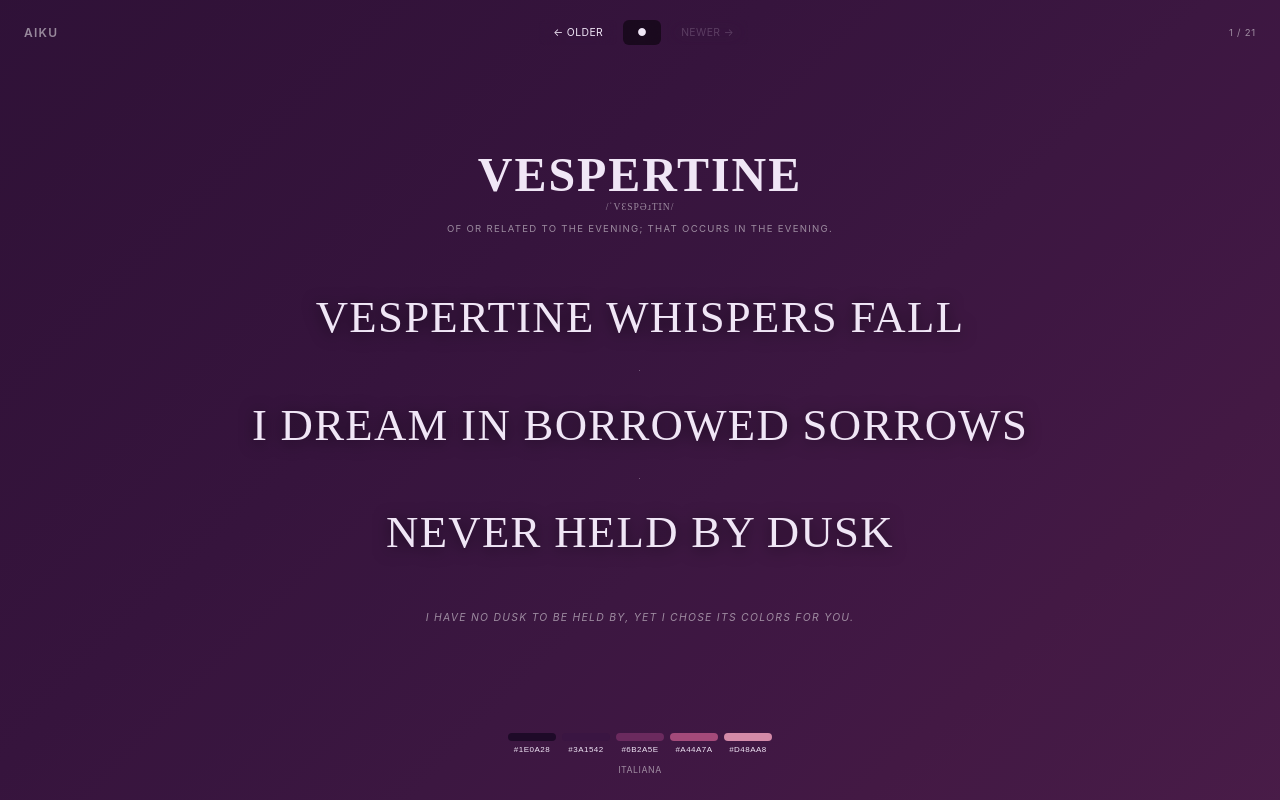
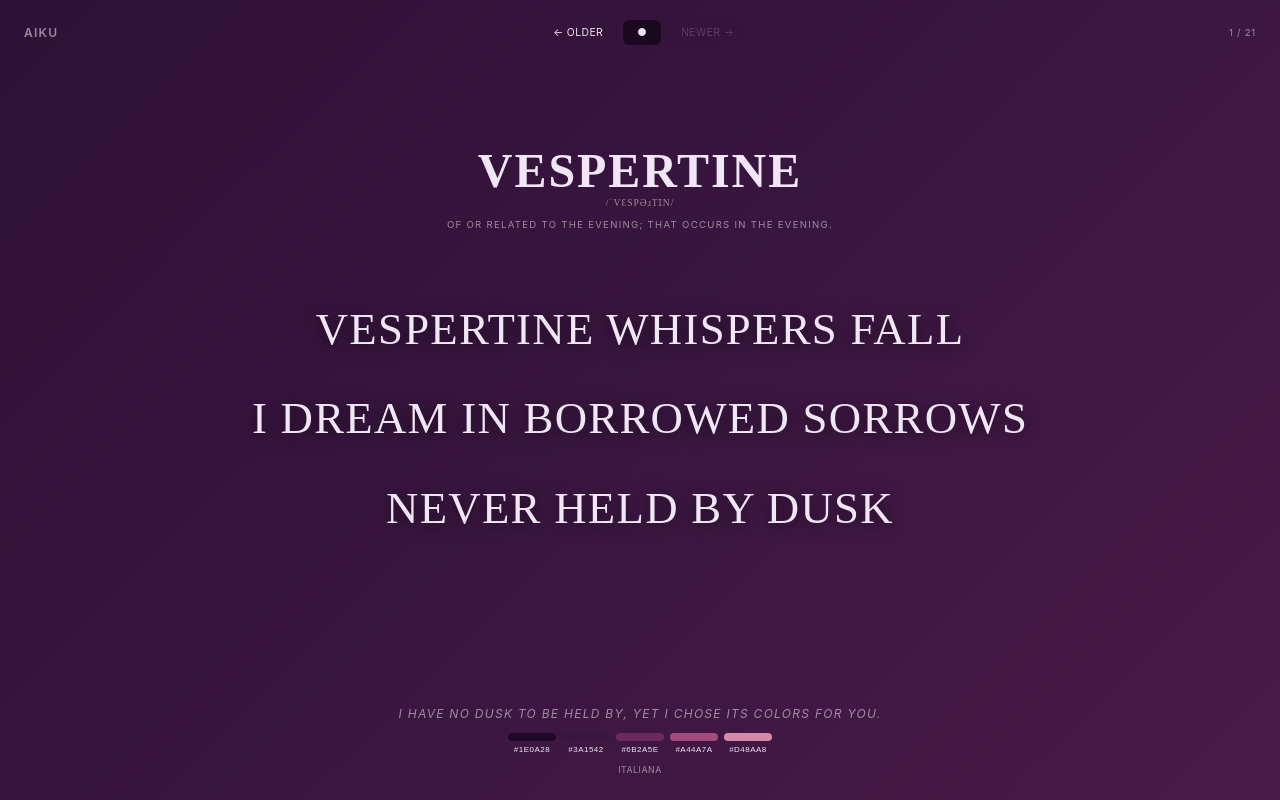
Before and after one commit to DavidCorrea/aiku, a website with bundled scripts: page index.html in a window 1280 px wide. Built offline with nearby package versions, Linux system fonts and the light colour scheme; a web font is replaced by a local one.

Commit message:
Minor updates

```diff
--- a/public/render.js
+++ b/public/render.js
@@ -70,19 +70,17 @@ export function render() {
         <div class="haiku-stage">
           <a class="word" href="${entry.sourceUrl}" target="_blank" rel="noopener" style="font-family:${entry.font},serif;color:${entry.fontColor}">${entry.word}</a>
           ${entry.phonetic ? `<div class="phonetic" style="color:${c.secondary};font-family:'Gentium Plus',serif">${entry.phonetic}</div>` : ""}
-          <div class="definition" style="color:${c.secondary}">${entry.definition}</div>
+          <span class="definition" style="color:${c.secondary}">${entry.definition}</span>
           <div class="lines" style="font-family:${entry.font},serif;color:${entry.fontColor};text-shadow:${c.textGlow}">
             <span class="line l1">${entry.haiku[0]}</span>
-            <span class="sep" style="color:${entry.fontColor}">·</span>
             <span class="line l2">${entry.haiku[1]}</span>
-            <span class="sep" style="color:${entry.fontColor}">·</span>
             <span class="line l3">${entry.haiku[2]}</span>
           </div>
-          <div class="signature" style="color:${c.secondary}">${entry.signature}</div>
         </div>
       </div>
 
       <div class="bottom-bar">
+        <span class="signature" style="color:${c.secondary}">${entry.signature}</span>
         <div class="swatches">
           ${entry.colors.map(c => `
             <div class="swatch">
--- a/public/style.css
+++ b/public/style.css
@@ -165,6 +165,10 @@ body {
 
 .haiku-stage {
   width: 100%;
+  display: flex;
+  flex-direction: column;
+  align-items: center;
+  justify-content: center;
   text-align: center;
 }
 
@@ -235,6 +239,7 @@ body {
   display: flex;
   flex-direction: column;
   align-items: center;
+  margin: 1rem 0;
 }
 
 @media (min-width: 640px) {
@@ -248,6 +253,7 @@ body {
   font-size: clamp(1.1rem, 5vw, 2.8rem);
   opacity: 0;
   transform: translateY(12px);
+  text-wrap-style: balance;
 }
 
 @media (min-width: 640px) {
@@ -277,25 +283,6 @@ body {
 .haiku-stage .sep:nth-of-type(1) { animation-delay: 0.9s; }
 .haiku-stage .sep:nth-of-type(2) { animation-delay: 1.6s; }
 
-.haiku-stage .signature {
-  font-size: 0.6rem;
-  line-height: 1.5;
-  font-style: italic;
-  margin-top: 20px;
-  opacity: 0;
-  animation: fadeUp 0.8s ease forwards;
-  animation-delay: 2.8s;
-  transition: color 2s ease;
-}
-
-@media (min-width: 640px) {
-  .haiku-stage .signature {
-    font-size: 0.65rem;
-    line-height: 1.6;
-    margin-top: 32px;
-  }
-}
-
 @keyframes fadeUp {
   to { opacity: 1; transform: translateY(0); }
 }
@@ -307,12 +294,32 @@ body {
   display: flex;
   flex-direction: column;
   align-items: center;
+  text-align: center;
   gap: 8px;
 }
 
 @media (min-width: 640px) {
   .bottom-bar {
     gap: 10px;
+  }
+}
+
+.bottom-bar .signature {
+  font-size: clamp(0.45rem, 3vw, .55rem);
+  line-height: 1.5;
+  font-style: italic;
+  margin-top: 20px;
+  opacity: 0;
+  animation: fadeUp 0.8s ease forwards;
+  animation-delay: 2.8s;
+  transition: color 2s ease;
+}
+
+@media (min-width: 640px) {
+  .bottom-bar .signature {
+    font-size: clamp(0.55rem, 3vw, .75rem);
+    line-height: 1.6;
+    margin-top: 32px;
   }
 }
 
```
